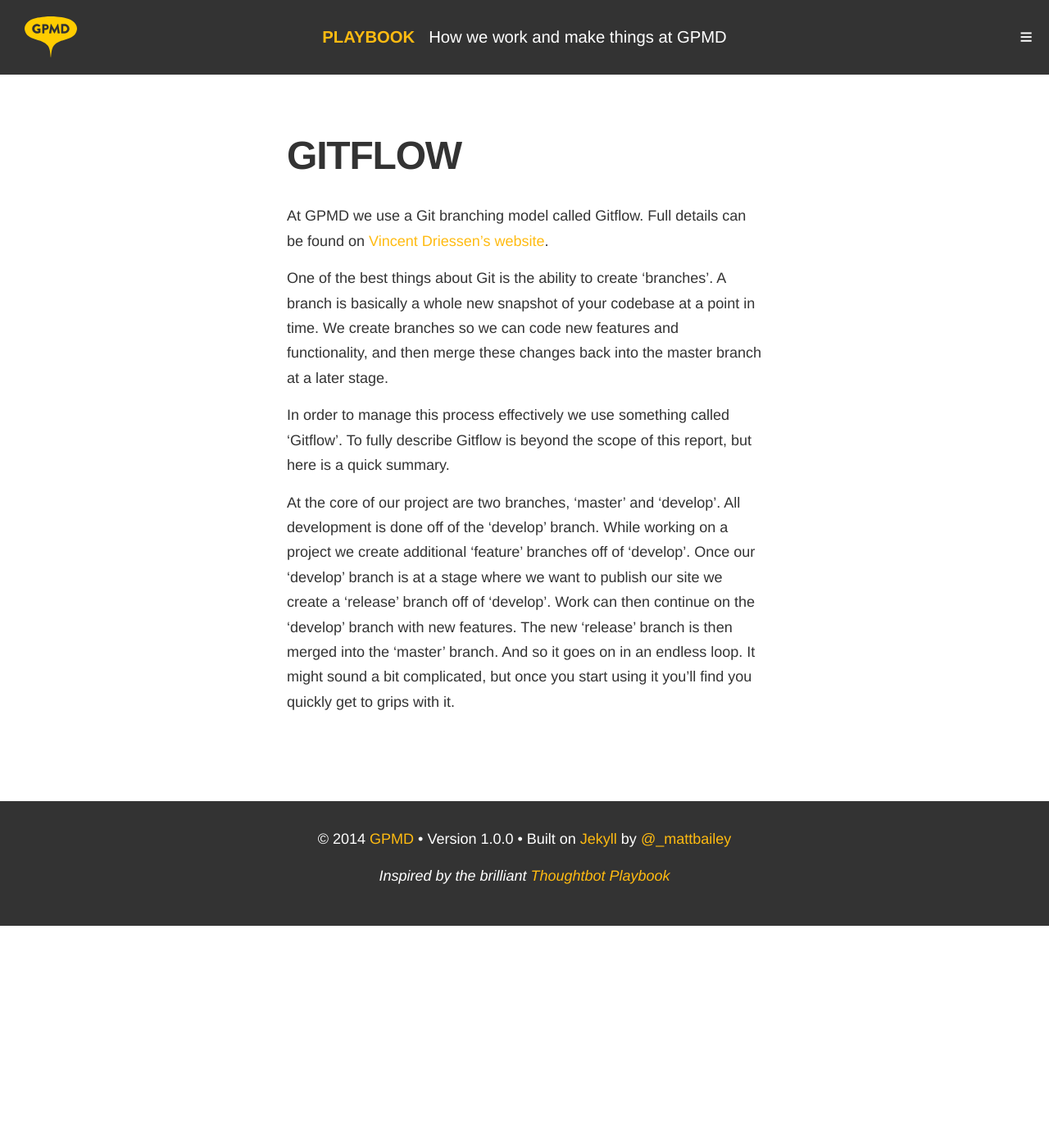
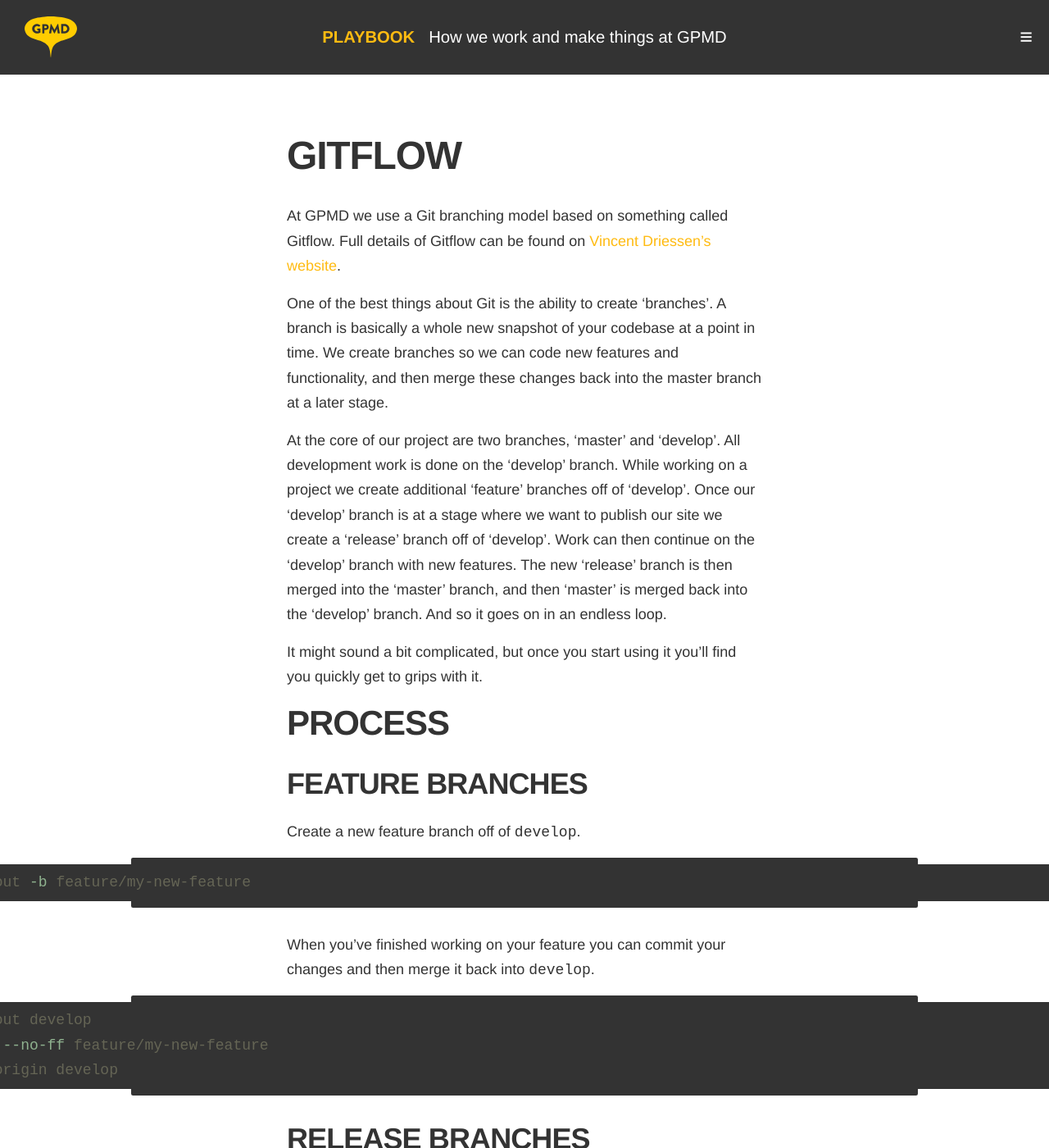
Before and after one commit to gpmd/playbook, a Jekyll site: the page built from _posts/pages/2014-03-27-gitflow.md, in a window 1280 px wide and 1400 px high. Shown: the whole window at 82% size. Built offline with Jekyll 4.4.1, drawn with Linux system fonts in a browser that asks for light colours; nearby versions of some CDN libraries; Markdown is read by kramdown in place of the engine named in the settings; some of the changed text lies outside the part shown.

Commit message:
Updated 2014-03-27-gitflow.md

````diff
--- a/_posts/pages/2014-03-27-gitflow.md
+++ b/_posts/pages/2014-03-27-gitflow.md
@@ -5,10 +5,53 @@
 permalink: development/gitflow
 ---
 
-At GPMD we use a Git branching model called Gitflow. Full details can be found on [Vincent Driessen's website](http://nvie.com/posts/a-successful-git-branching-model/).
+At GPMD we use a Git branching model based on something called Gitflow. Full details of Gitflow can be found on [Vincent Driessen's website](http://nvie.com/posts/a-successful-git-branching-model/).
 
 One of the best things about Git is the ability to create ‘branches’. A branch is basically a whole new snapshot of your codebase at a point in time. We create branches so we can code new features and functionality, and then merge these changes back into the master branch at a later stage.
 
-In order to manage this process effectively we use something called ‘Gitflow’. To fully describe Gitflow is beyond the scope of this report, but here is a quick summary.
+At the core of our project are two branches, ‘master’ and ‘develop’. All development work is done on the ‘develop’ branch. While working on a project we create additional ‘feature’ branches off of ‘develop’. Once our ‘develop’ branch is at a stage where we want to publish our site we create a ‘release’ branch off of ‘develop’. Work can then continue on the ‘develop’ branch with new features. The new ‘release’ branch is then merged into the ‘master’ branch, and then 'master' is merged back into the 'develop' branch. And so it goes on in an endless loop.
 
-At the core of our project are two branches, ‘master’ and ‘develop’. All development is done off of the ‘develop’ branch. While working on a project we create additional ‘feature’ branches off of ‘develop’. Once our ‘develop’ branch is at a stage where we want to publish our site we create a ‘release’ branch off of ‘develop’. Work can then continue on the ‘develop’ branch with new features. The new ‘release’ branch is then merged into the ‘master’ branch. And so it goes on in an endless loop. It might sound a bit complicated, but once you start using it you’ll find you quickly get to grips with it.
+It might sound a bit complicated, but once you start using it you’ll find you quickly get to grips with it.
+
+## Process
+
+### Feature Branches
+
+Create a new feature branch off of `develop`.
+
+```bash
+$ git checkout -b feature/my-new-feature
+```
+
+When you've finished working on your feature you can commit your changes and then merge it back into `develop`.
+
+```bash
+$ git checkout develop
+$ git merge --no-ff feature/my-new-feature
+$ git push origin develop
+```
+
+### Release Branches
+
+Release branches merge off of `develop` as well.
+
+```bash
+$ git checkout -b release/1.0.0
+```
+
+When you've made your release branch you can merge it into master.
+
+```bash
+$ git checkout master
+$ git merge --no-ff release/1.0.0
+$ git tag -a v1.0.0 -m 'Version 1.0.0'
+$ git push origin master
+```
+
+**IMPORTANT:** When you've done that you should merge `master` back into `develop`.
+
+```bash
+$ git checkout develop
+$ git merge --no-ff master
+$ git push origin develop
+```
````
